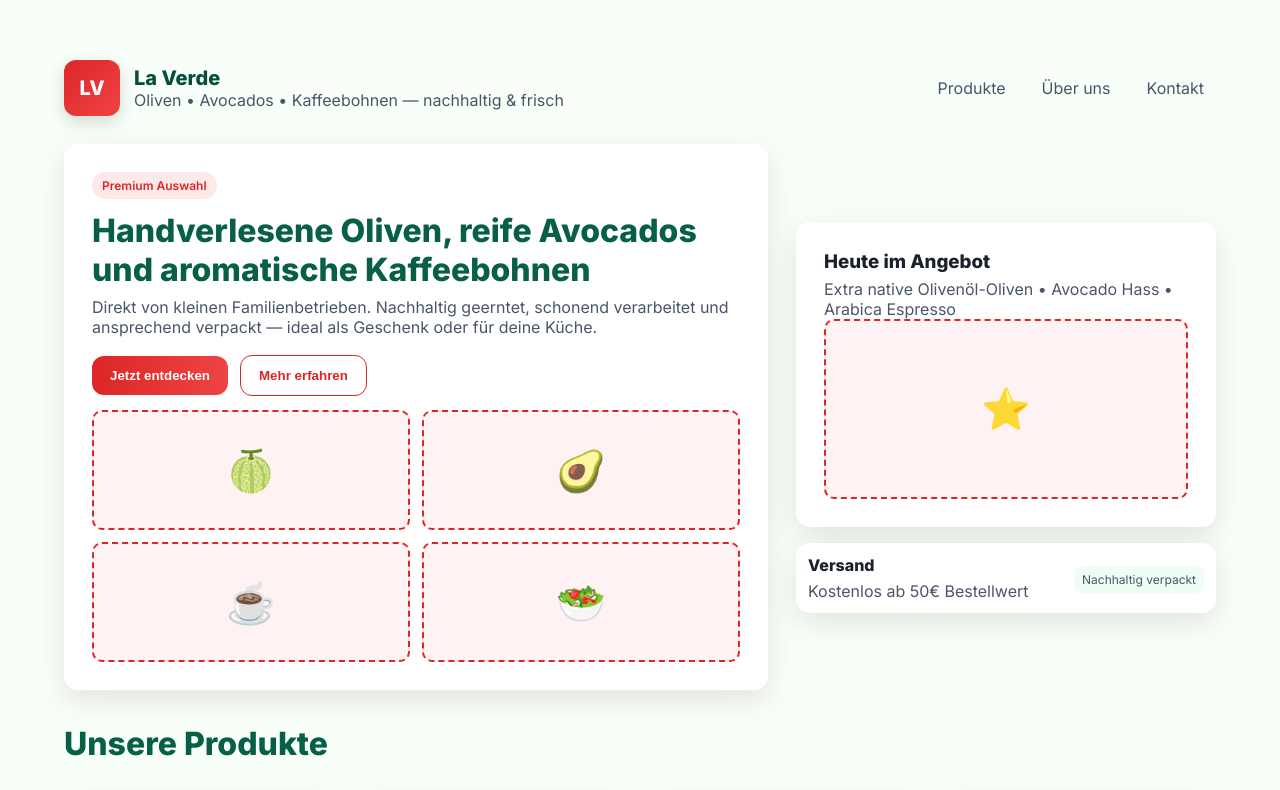
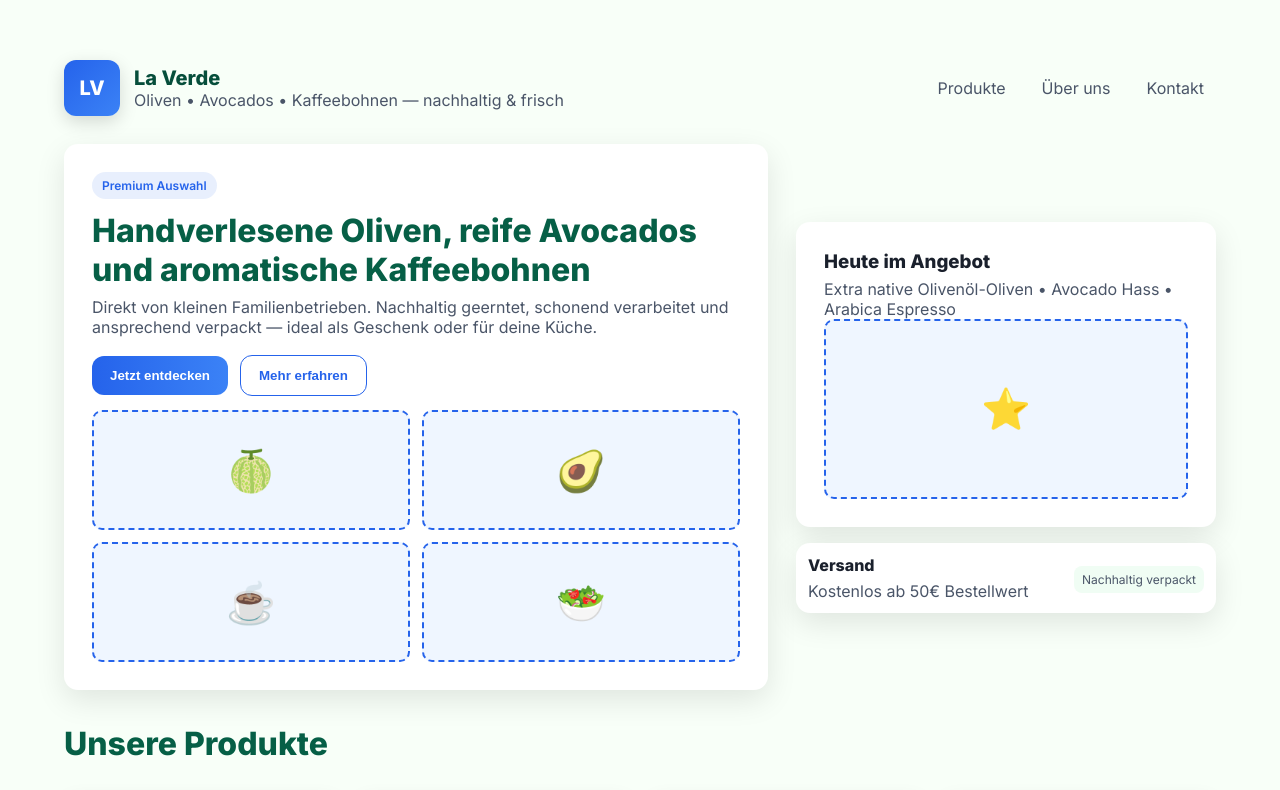
Before and after one commit to Timflw/Oliven-website, a plain HTML site: page index.html in a window 1280 px wide. Shown: the top 790 px of the page. Drawn offline with Linux system fonts and the light colour scheme.

Commit message:
knöpfe blau

```diff
--- a/index.html
+++ b/index.html
@@ -16,9 +16,9 @@
       /* helles Grün-Weiß */
       --card: #ffffff;
       --muted: #4a5568;
-      --accent: #dc2626;
-      /* kräftiges Rot */
-      --glass: rgba(220, 38, 38, 0.08);
+      --accent: #2563eb;
+      /* kräftiges Blau */
+      --glass: rgba(37, 99, 235, 0.08);
       --radius: 14px;
       --max-width: 1200px;
       font-family: 'Inter', system-ui, -apple-system, 'Segoe UI', Roboto, 'Helvetica Neue', Arial;
@@ -59,7 +59,7 @@
       width: 56px;
       height: 56px;
       border-radius: 12px;
-      background: linear-gradient(135deg, #dc2626, #ef4444);
+      background: linear-gradient(135deg, #2563eb, #3b82f6);
       display: flex;
       align-items: center;
       justify-content: center;
@@ -115,7 +115,7 @@
     .eyebrow {
       display: inline-block;
       padding: 6px 10px;
-      background: rgba(220, 38, 38, 0.1);
+      background: rgba(37, 99, 235, 0.1);
       color: var(--accent);
       border-radius: 999px;
       font-weight: 600;
@@ -144,7 +144,7 @@
     }
 
     .btn-primary {
-      background: linear-gradient(90deg, #dc2626, #ef4444);
+      background: linear-gradient(90deg, #2563eb, #3b82f6);
       color: #fff
     }
 
@@ -166,9 +166,9 @@
       display: flex;
       align-items: center;
       justify-content: center;
-      background: #fef2f2;
-      border: 2px dashed #dc2626;
-      color: #dc2626;
+      background: #eff6ff;
+      border: 2px dashed #2563eb;
+      color: #2563eb;
       font-size: 40px;
       font-weight: 800;
       border-radius: 10px;
@@ -200,9 +200,9 @@
       display: flex;
       align-items: center;
       justify-content: center;
-      background: #fef2f2;
-      border: 2px dashed #dc2626;
-      color: #dc2626;
+      background: #eff6ff;
+      border: 2px dashed #2563eb;
+      color: #2563eb;
       font-size: 40px;
       font-weight: 800
     }
```
